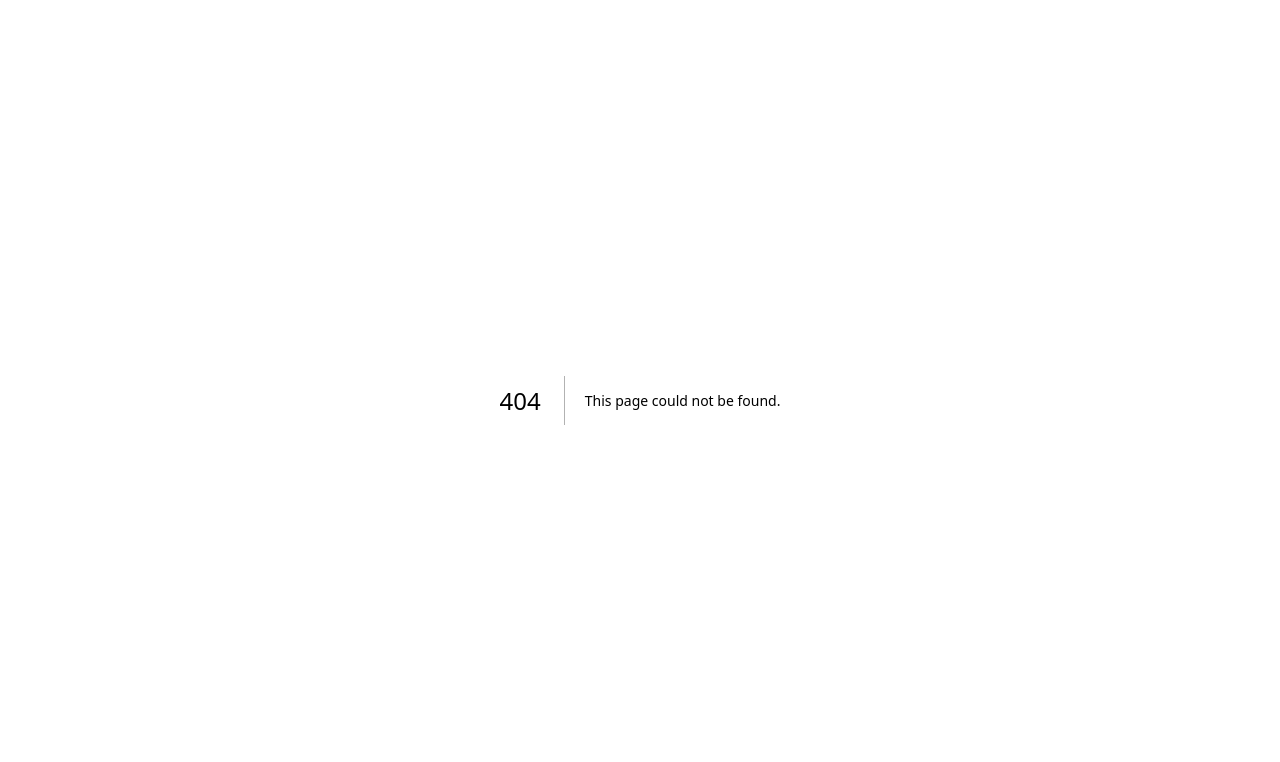
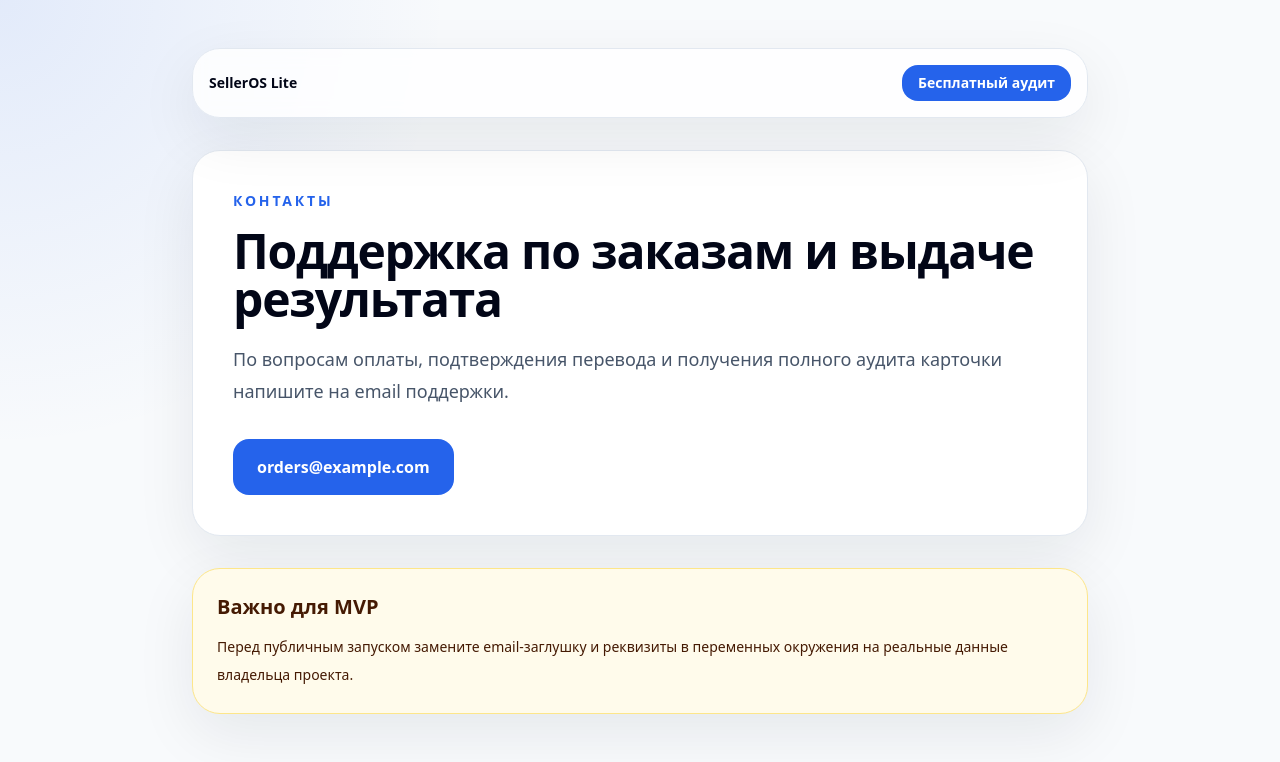
Before and after one commit to TerraTectra/AutoMoney, a Next.js app: page /contact in a window 1280 px wide. Before the commit this address had no page. Shown: the top 762 px of the page. Built offline with nearby package versions, Linux system fonts and the light colour scheme.

Commit message:
Add contact page

```diff
--- /dev/null
+++ b/app/contact/page.tsx
@@ -0,0 +1,42 @@
+import Link from 'next/link';
+
+const supportEmail = process.env.NEXT_PUBLIC_SUPPORT_EMAIL || 'orders@example.com';
+
+export const metadata = {
+  title: 'Контакты — SellerOS Lite',
+  description: 'Контакты поддержки SellerOS Lite для вопросов по заказам, оплате и выдаче результата.'
+};
+
+export default function ContactPage() {
+  return (
+    <main className="min-h-screen px-6 py-8 sm:py-12">
+      <div className="mx-auto max-w-4xl">
+        <nav className="mb-8 flex items-center justify-between rounded-3xl border border-slate-200 bg-white/80 p-4 shadow-soft backdrop-blur">
+          <Link href="/" className="text-sm font-black text-slate-950">SellerOS Lite</Link>
+          <Link href="/generator" className="rounded-2xl bg-blue-600 px-4 py-2 text-sm font-bold text-white transition hover:bg-blue-700">Бесплатный аудит</Link>
+        </nav>
+
+        <section className="rounded-3xl border border-slate-200 bg-white p-8 shadow-soft sm:p-10">
+          <p className="text-sm font-semibold uppercase tracking-[0.2em] text-blue-600">Контакты</p>
+          <h1 className="mt-4 text-4xl font-black leading-tight tracking-tight text-slate-950 sm:text-5xl">Поддержка по заказам и выдаче результата</h1>
+          <p className="mt-5 text-lg leading-8 text-slate-600">
+            По вопросам оплаты, подтверждения перевода и получения полного аудита карточки напишите на email поддержки.
+          </p>
+          <a
+            href={`mailto:${supportEmail}`}
+            className="mt-8 inline-flex rounded-2xl bg-blue-600 px-6 py-4 text-base font-black text-white transition hover:bg-blue-700"
+          >
+            {supportEmail}
+          </a>
+        </section>
+
+        <section className="mt-8 rounded-3xl border border-amber-200 bg-amber-50 p-6 shadow-soft">
+          <h2 className="text-xl font-black text-amber-950">Важно для MVP</h2>
+          <p className="mt-3 text-sm leading-7 text-amber-950">
+            Перед публичным запуском замените email-заглушку и реквизиты в переменных окружения на реальные данные владельца проекта.
+          </p>
+        </section>
+      </div>
+    </main>
+  );
+}
```
